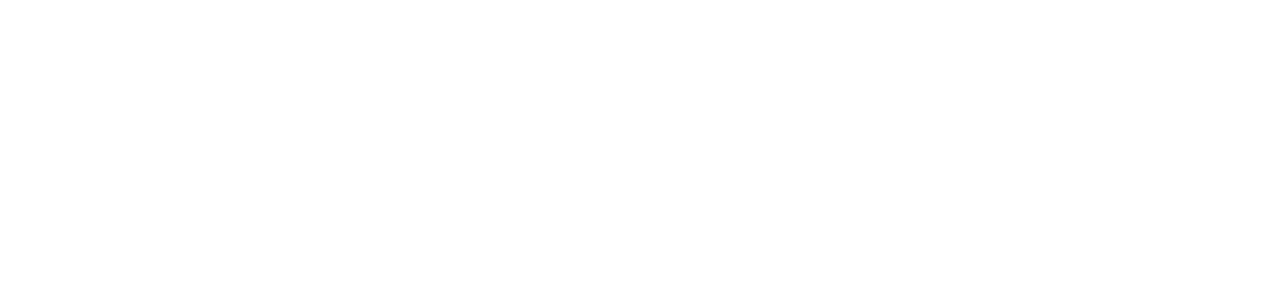
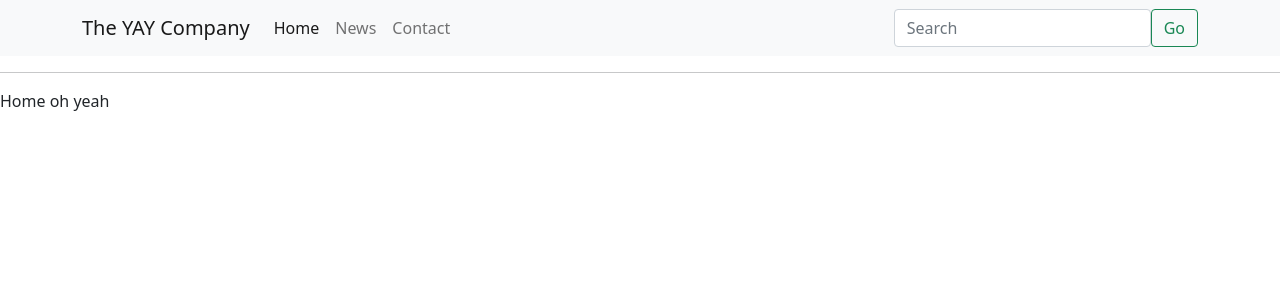
Before and after one commit to Noroff-FEU-Assignments/css-frameworks-ca-Kaladinge, a React (Create React App) app: page / in a window 1280 px wide. Shown: the top 300 px of the page. Built offline with nearby package versions, Linux system fonts and the light colour scheme.

Commit message:
added nav

```diff
--- a/public/index.html
+++ b/public/index.html
@@ -24,6 +24,7 @@
       work correctly both with client-side routing and a non-root public URL.
       Learn how to configure a non-root public URL by running `npm run build`.
     -->
+
     <title>React App</title>
   </head>
   <body>
--- a/src/App.js
+++ b/src/App.js
@@ -1,10 +1,71 @@
 import './App.css';
+import 'bootstrap/dist/css/bootstrap.min.css';
+import React from "react";
+import { BrowserRouter as Router, Switch, Route, NavLink } from "react-router-dom";
+import Home from './components/home/Home';
+import News from './components/news/News';
+import Contact from './components/contact/Contact';
+import Navbar from 'react-bootstrap/Navbar';
+import Nav from 'react-bootstrap/Nav';
+import Form from 'react-bootstrap/Form';
+import FormControl from 'react-bootstrap/Formcontrol';
+import Button from 'react-bootstrap/Button';
+import Container from 'react-bootstrap/Container';
+
 
 function App() {
   return (
-    <div className="App">
+    <Router>
+      <div>
+       <Navbar bg="light" expand="lg">
+          <Container>
+            <Navbar.Brand href="#home">The YAY Company</Navbar.Brand>
+            <Navbar.Toggle aria-controls="basic-navbar-nav" />
+            <Navbar.Collapse id="basic-navbar-nav">
+              <Nav className="me-auto">
+                <NavLink exact to="/" className="nav-link">Home</NavLink>
+                <NavLink to="/news" className="nav-link">News</NavLink>
+                <NavLink to="/contact" className="nav-link">Contact</NavLink>
 
-    </div>
+              </Nav>
+              <Form className="d-flex">
+                <FormControl
+                  type="search"
+                  placeholder="Search"
+                  className="mr-2"
+                  aria-label="Search"
+                />
+                <Button variant="outline-success">Go</Button>
+              </Form>
+            </Navbar.Collapse>
+          </Container>
+        </Navbar>
+
+
+
+
+        <hr />
+
+        {/*
+          A <Switch> looks through all its children <Route>
+          elements and renders the first one whose path
+          matches the current URL. Use a <Switch> any time
+          you have multiple routes, but you want only one
+          of them to render at a time
+        */}
+        <Switch>
+          <Route exact path="/">
+            <Home />
+          </Route>
+          <Route path="/news">
+            <News />
+          </Route>
+          <Route path="/contact">
+            <Contact />
+          </Route>
+        </Switch>
+      </div>
+    </Router>
   );
 }
 
--- a/src/components/home/Home.js
+++ b/src/components/home/Home.js
@@ -3,7 +3,7 @@
 function Home() {
     return (
         <div>
-            Home
+            Home oh yeah
         </div>
     )
 }
--- a/src/components/news/News.js
+++ b/src/components/news/News.js
@@ -1,7 +1,5 @@
 import React from 'react'
-import Home from '../home/Home'
-import Contact from '../contact/Contact'
-import News from './News'
+
 
 function News() {
     return (
```
